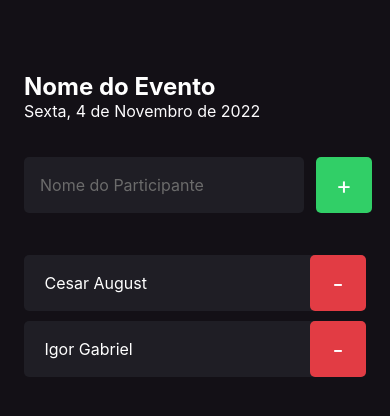
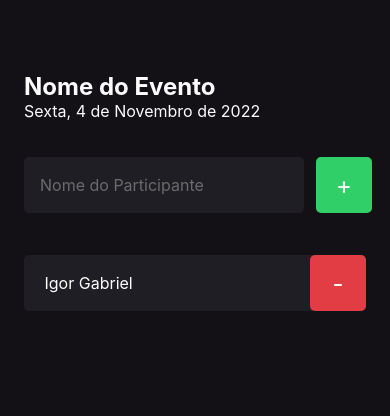
Before and after one commit to CesarAugst/React-native-rcketseat-fundamentos-appimhere, a React Native app: screen / in a window 390 px wide. Shown: the top 416 px of the page. Built offline with nearby package versions, Linux system fonts and the light colour scheme.

Commit message:
hook useState

```diff
--- a/src/screens/Home/index.tsx
+++ b/src/screens/Home/index.tsx
@@ -1,13 +1,17 @@
 import {Alert, FlatList, ScrollView, StyleSheet, Text, TextInput, TouchableOpacity, View} from 'react-native';
 import { styles } from './styles';
 import { Participant } from '../../components/Participant';
+import { useState } from 'react';
 export default function Home(){
-  const participants = ['Cesar August', 'Igor Gabriel']
+ ['Igor Gabriel']
+  const [participants, setParticipants] = useState(['Igor Gabriel']);
 
   function handleParticipantAdd(){
     if(participants.includes("Cesar August")){
       return Alert.alert("Participante Existe", "Já existe um aprticipante com esse nome na lista!")
     }
+
+    setParticipants(prevState => [...prevState, 'Ana'])
   }
 
   function handleParticipantRemove(name: string){
```
